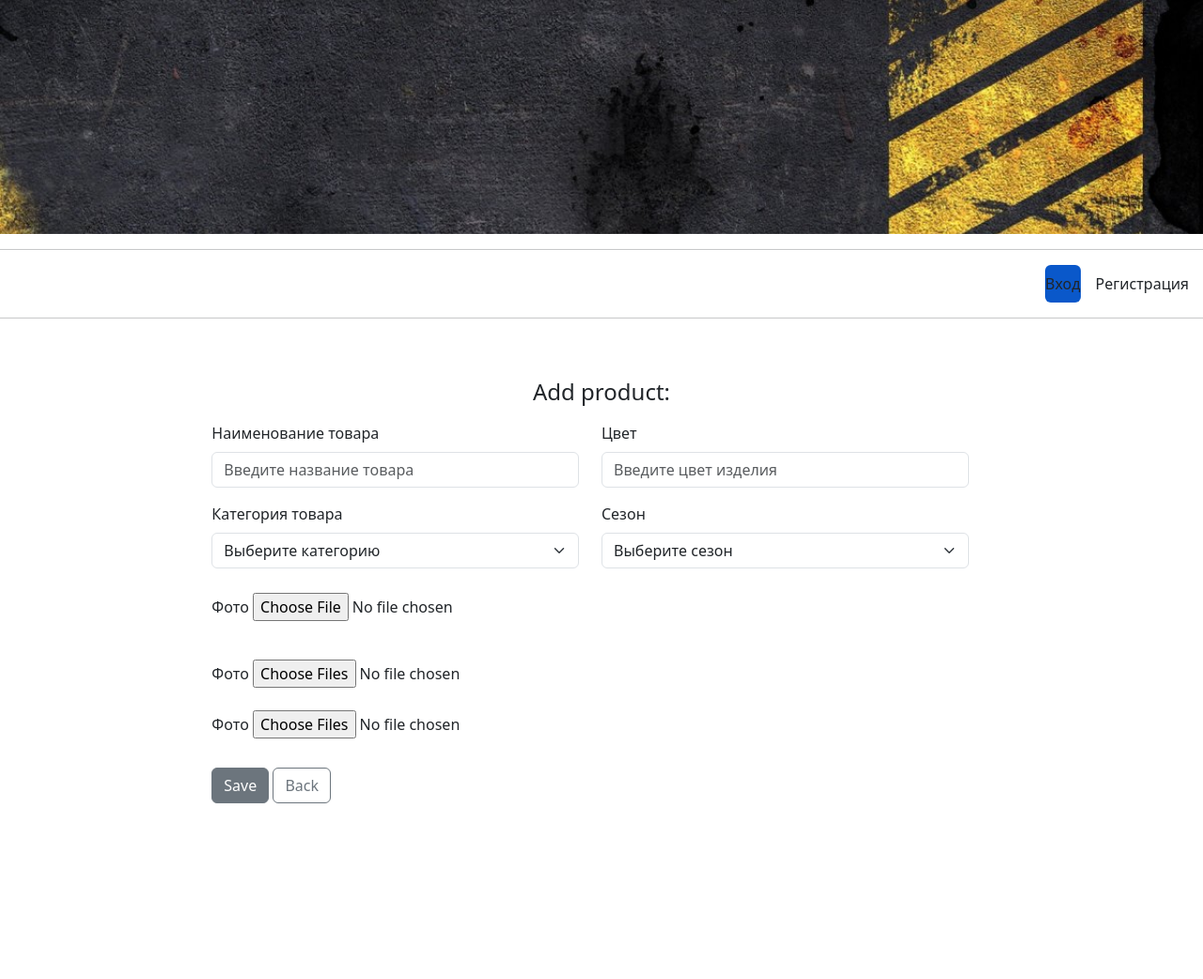
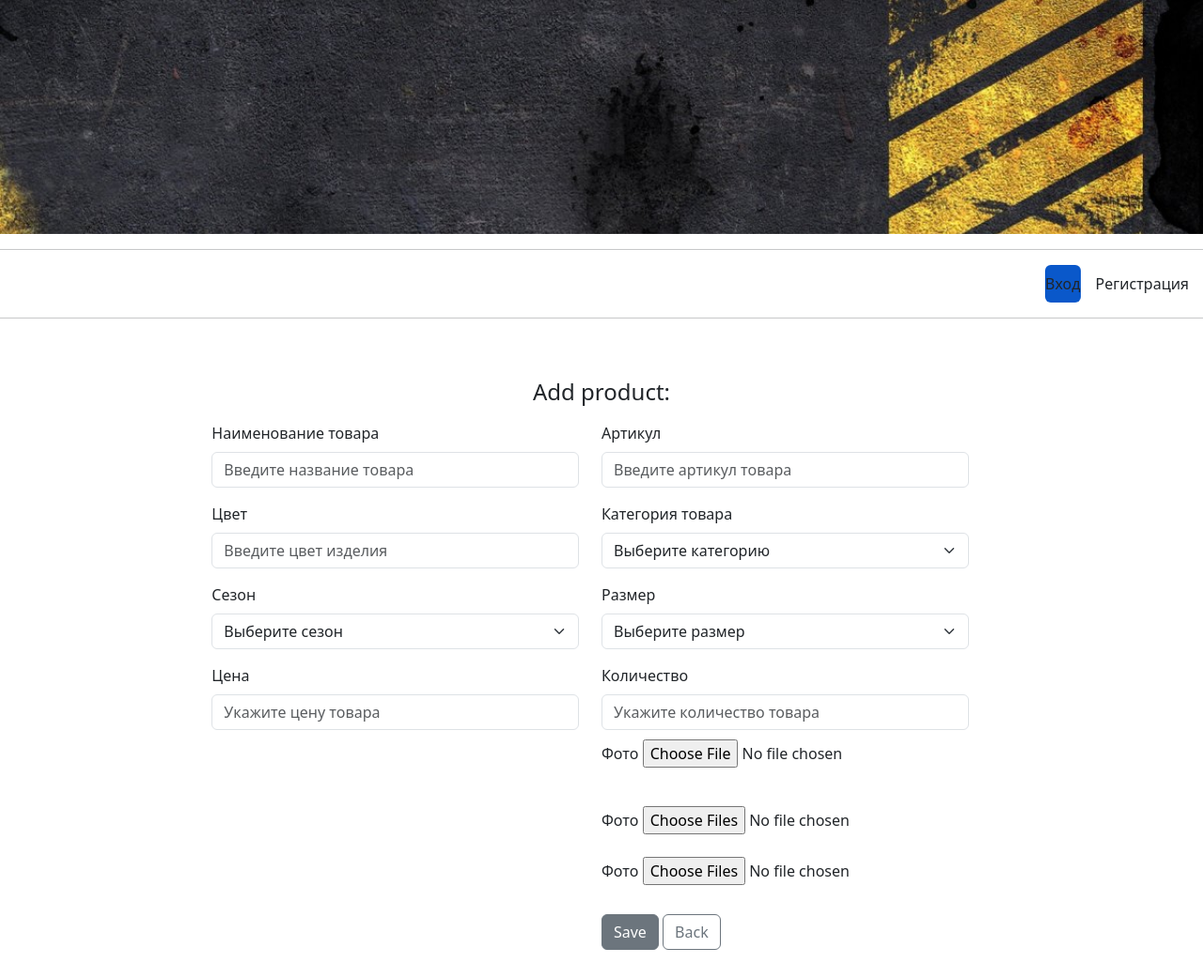
Before and after one commit to SergLavrov/ProfileModalClothShop, a Django app: page /products/add-product/ in a window 1280 px wide. Shown: the part 39-1081 px from the top of the page at 94% size. Before the commit the page ends 894 px from the top, so only its background shows below. Run offline with Django 5.2, Linux system fonts and the light colour scheme; data that the repository does not hold is empty; some libraries are stand-ins or nearby versions.

Commit message:
ADD many to many fields class Size (models.py, def add_product, products_list.html)

```diff
--- a/ProfileModalClothShop/settings.py
+++ b/ProfileModalClothShop/settings.py
@@ -40,6 +40,7 @@
     'django.contrib.staticfiles',
     'userProfile',
     'products',
+    'basket',
 ]
 
 MIDDLEWARE = [
--- a/products/admin.py
+++ b/products/admin.py
@@ -5,3 +5,4 @@
 admin.site.register(Category)
 admin.site.register(Season)
 admin.site.register(ProductImage)
+admin
--- a/products/templates/products/add_product.html
+++ b/products/templates/products/add_product.html
@@ -17,8 +17,13 @@
       {% csrf_token %}
 
       <div class="col-12 col-lg-6 pb-3">
-          <label for="inputnameproduct" class="form-label fw-medium">Наименование товара</label>
-          <input type="text" name="name_product" class="form-control" id="inputnameproduct" placeholder="Введите название товара">
+          <label for="inputnameprod" class="form-label fw-medium">Наименование товара</label>
+          <input type="text" name="name_prod" class="form-control" id="inputnameprod" placeholder="Введите название товара">
+      </div>
+
+      <div class="col-12 col-lg-6 pb-3">
+          <label for="inputarticle" class="form-label fw-medium">Артикул</label>
+          <input type="text" name="article" class="form-control" id="inputarticle" placeholder="Введите артикул товара">
       </div>
 
       <div class="col-12 col-lg-6 pb-3">
@@ -56,6 +61,29 @@
           {% endfor %}
         </select>
       </div>
+
+      <div class="col-12 col-lg-6 pb-3">
+        <label for="inputsize" class="form-label fw-medium">Размер</label>
+        <select class="form-select" id="inputsize" name="size_id">
+          <option selected disabled>Выберите размер</option>
+
+          {% for size in sizes %}
+
+          <option value="{{ size.id }}">{{ size.name_size }}</option>
+          {% endfor %}
+        </select>
+      </div>
+
+
+      <div class="col-12 col-lg-6 pb-3">
+          <label for="inputprice" class="form-label fw-medium">Цена</label>
+          <input type="number" name="price" class="form-control" id="inputprice" min="1" placeholder="Укажите цену товара">
+      </div>
+
+      <div class="col-12 col-lg-6 pb-3">
+          <label for="inputquantity" class="form-label fw-medium">Количество</label>
+          <input type="number" name="quantity" class="form-control" id="inputquantity" min="1"
+                 placeholder="Укажите количество товара">
 
       <div class="col-12 pb-3" style="margin-bottom: 15px; padding-top: 10px">
         <label for="image">Фото</label>
--- a/products/templates/products/product_detail.html
+++ b/products/templates/products/product_detail.html
@@ -6,11 +6,12 @@
     <div style="margin-left: 150px">
 
         <div>
-          <h3 class="pt-3" style="color: black">{{ product.name_product }}</h3>
+          <h3 class="pt-3" style="color: black">{{ product.name_product }} / Артикул - {{ product.article }}</h3>
           <h4 style="font-family: cursive; color: dimgrey">Цвет - {{ product.color }}</h4>
           <h4 style="font-family: cursive; color: dimgrey">Категория - {{ product.category.name_category }}</h4>
           <h4 style="font-family: cursive; color: dimgrey">Сезон - {{ product.season.name_season }}</h4>
           <h4 style="font-family: cursive; color: dimgrey">Цена - <span style="font-family: fantasy">{{ product.price }} BYN</span></h4>
+{#          <h4 style="font-family: cursive; color: dimgrey">Размер - {{ product.sizes }}</h4>#}
 
           <br>
 
@@ -63,7 +64,7 @@
           <br>
           <br>
 
-{#         2 ВАРИАНТ через КАРУСЕЛЬ !!!#}
+{#         3 ВАРИАНТ через КАРУСЕЛЬ !!!#}
 {#                  смотри BOOTSTRAP - https://getbootstrap.com/docs/5.3/components/carousel/#how-it-works#}
           <div id="carouselExampleIndicators" class="carousel slide" style="width: 600px">
             <div class="carousel-indicators">
--- a/products/views.py
+++ b/products/views.py
@@ -1,5 +1,5 @@
 from django.shortcuts import render, get_object_or_404
-from products.models import Product, Category, Season, ProductImage
+from products.models import Product, Category, Season, Size, ProductImage
 from django.http import HttpResponseRedirect
 from django.urls import reverse
 # from django.contrib.auth.models import User
@@ -10,10 +10,12 @@
     """ Вывод списка товаров в виде таблицы для авторизованных пользователей """
     user = request.user
     if user.is_authenticated:
-        products = Product.objects.all()
+        products = Product.objects.all().order_by('article')
+        # sizes_list = Size.objects.all()
 
         data = {
-            'products': products
+            # 'sizes': sizes_list,
+            'products': products,
         }
         return render(request, 'products/products_list.html', data)
 
@@ -371,24 +373,41 @@
 
 def add_product(request):
     if request.method == 'POST':
-        name_product = request.POST.get('name_product') # name="name_product" из шаблона add_product.html
-        color = request.POST.get('color')               # name="color" из шаблона add_product.html
-        category_id = request.POST.get('category_id')   # name="category_id" из шаблона add_product.html
-        season_id = request.POST.get('season_id')       # name="season_id" из шаблона add_product.html
+        name_product = request.POST.get('name_prod')    # name="name_prod" из шаблона add_product.html
+        article = request.POST.get('article')           # name="article"
+        color = request.POST.get('color')               # name="color"
+        price = request.POST.get('price')               # name="price"
+        quantity = request.POST.get('quantity')         # name="quantity"
+        category_id = request.POST.get('category_id')   # name="category_id"
+        season_id = request.POST.get('season_id')       # name="season_id"
         image = request.FILES.get('image')              # name="image" из шаблона add_product.html
         # is_deleted = request.POST.get('is_deleted')#
+
+        size_id = request.POST.get('size_id')  # name='size_id' Получаем id "выбранного размера" из POST-запроса!
 
         category = Category.objects.get(id=category_id)
         season = Season.objects.get(id=season_id)
 
         product = Product.objects.create(
             name_product=name_product,
+            article=article,
             color=color,
+            price=price,
+            quantity=quantity,
             category=category,
             season=season,
             image=image,
         )
         product.save()
+
+        size = Size.objects.get(id=size_id)  # Получаем по id "нужный размер" в БД!
+
+        # СВЯЗЫВАЕМ Продукт и Размер: "sizes" - это поле из class Product (sizes = models.ManyToManyField(Size))
+        # 1 вариант:
+        # product.sizes.add(size)
+        # 2 вариант:
+        product.sizes.set(size)
+
 
         images = request.FILES.getlist('images_for_getlist') # name="images_for_getlist" из шаблона add_product.html
 
@@ -405,9 +424,11 @@
     else:
         category_list = Category.objects.all()
         season_list = Season.objects.all()
+        size_list = Size.objects.all()
         data = {
             'categories': category_list,
             'seasons': season_list,
+            'sizes': size_list,
         }
 
         return render(request, 'products/add_product.html', data)
```
Also changed, not shown: products/models.py (+24 -1 lines), products/templates/products/all_products.html (+6 -6 lines), products/templates/products/products_list.html (+14 -0 lines).
